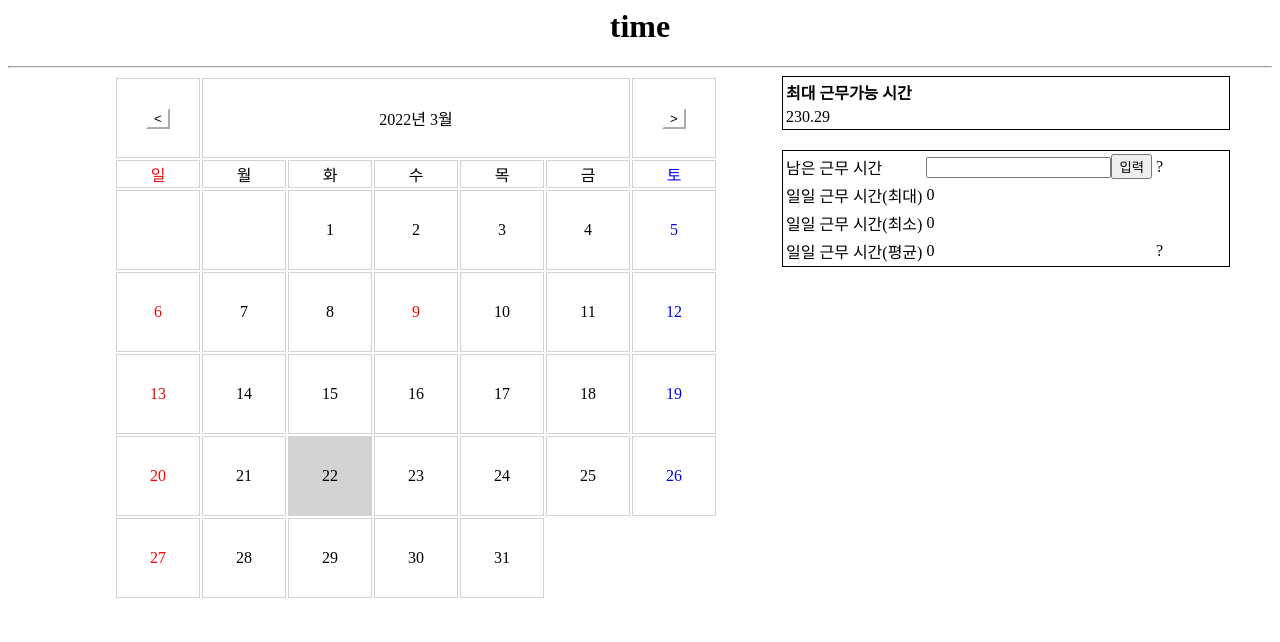
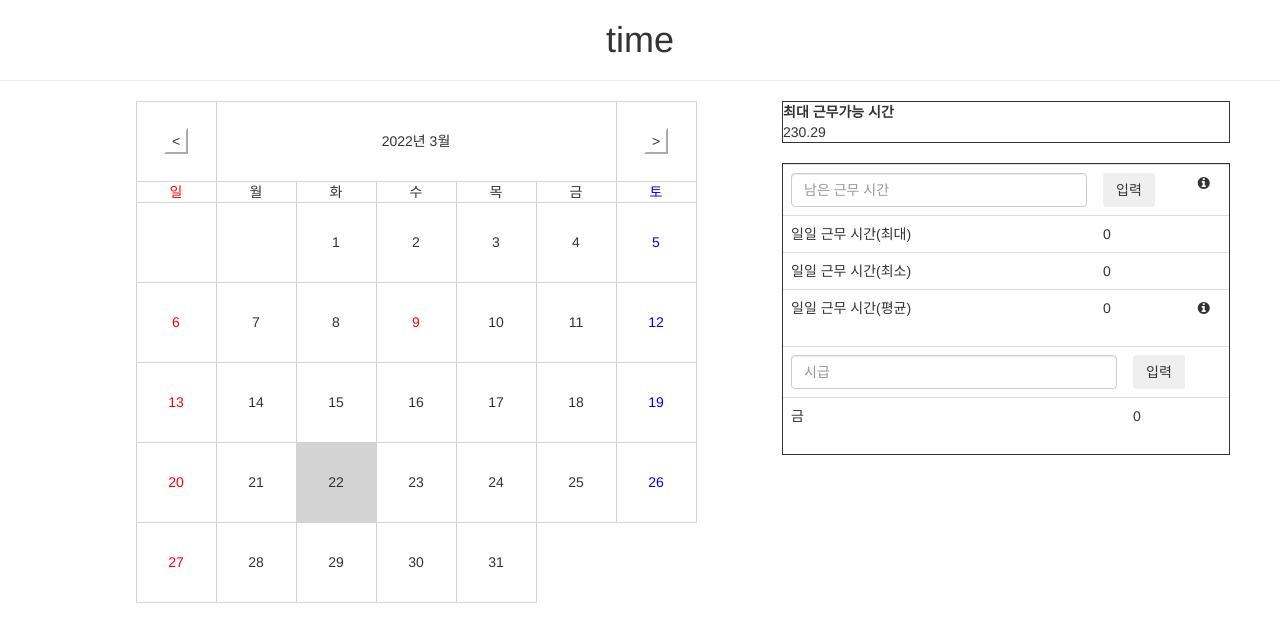
Before and after one commit to HyeonsuIm/WorkingHourCalculator, a Flask app: template templates/html/main.html in a window 1280 px wide. Shown: the top 642 px of the page. Run offline with Flask 2, Linux system fonts and the light colour scheme; the template is opened without the code that fills it, so the values that code supplies are empty; some libraries are stand-ins or nearby versions.

Commit message:
Add vacation Function add overtime_work pay function Improve UI using font-awesome, bootstrap

```diff
--- a/static/Calendar/Calendar.css
+++ b/static/Calendar/Calendar.css
@@ -32,6 +32,9 @@ td.sunday, td.holiday{
 td.saturday{
     color:blue;
 }
+td.vacation{
+    color:red;
+}
 
 button.calendar_button{
     background-color: white;
--- a/static/Calendar/Calendar.js
+++ b/static/Calendar/Calendar.js
@@ -1,4 +1,4 @@
-function render_calendar(date, current_date, holidayList)
+function render_calendar(date, current_date, holidayList, vacationList)
 {
     const currentyear = date.getFullYear()
     const currentMonth = date.getMonth() + 1
@@ -35,7 +35,7 @@ function render_calendar(date, current_date, holidayList)
     {
         let dayOfWeek = (startDayOfWeek + i - 1) % 7
         let classStr = ""
-
+        let onclickStr = ""
         if( true == IsHoliday(holidayList, currentyear, currentMonth, i) )
         {
             classStr = "class='holiday'"
@@ -48,13 +48,22 @@ function render_calendar(date, current_date, holidayList)
         {
             classStr = "class='sunday'"
         }
+        else if( true == IsVacation(vacationList, currentyear, currentMonth, i))
+        {
+            classStr = "class='vacation'"
+            onclickStr = "onclick='displayHolidayPopup(" + currentyear + "," +currentMonth + "," + i + ")'"
+        }
+        else
+        {
+            onclickStr = "onclick='displayHolidayPopup(" + currentyear + "," +currentMonth + "," + i + ")'"
+        }
 
         let idStr = "id='month-day'"
         if( displayDay == i)
         {
             idStr = "id='month-day-today'"
         }
-        elementStr += "<td " + idStr + " " + classStr + ">" + i + "</td>"
+        elementStr += "<td " + idStr + " " + classStr + " " + onclickStr + " >" + i + "</td>"
 
         if( dayOfWeek == 6)
         {
@@ -91,6 +100,41 @@ function SetMonth(diff)
     {
         displayDay = dateTemp.getDate()
     }
-    render_calendar(current_date, displayDay, holidayList)
-    render_working_hour(current_date, displayDay, holidayList)
+    render_calendar(current_date, displayDay, holidayList, vacationList)
+    render_working_hour(current_date, displayDay, holidayList, vacationList)
 }
+
+function displayHolidayPopup(year, month, day)
+{
+    var isVacation = confirm('휴가?')
+    UpdateVacationDayInformation(year, month,day,isVacation)
+    UpdateAllVacation(vacationList)
+
+    render_calendar(current_date, current_date.getDate(), holidayList, vacationList)
+    render_working_hour(current_date, current_date.getDate(), holidayList, vacationList)
+}
+
+function UpdateVacationDayInformation(year,month,date,isVacation)
+{
+    const vacationKey = "vacation_"+year+"-"+ String(month).padStart(2,'0') + "-" + String(date).padStart(2,'0')
+    localStorage.setItem(vacationKey, isVacation)
+}
+
+function UpdateAllVacation()
+{
+    vacationList = []
+    for( let key in localStorage )
+    {
+        isVacation = localStorage.getItem(key)
+        if( "false" != isVacation )
+        {
+            let startIndex = key.indexOf('vacation_')
+            if( 0 == startIndex )
+            {
+                key = key.substring(startIndex+('vacation_').length)
+                //let [year, month,day] = key.split('-',3)
+                vacationList.push(key)
+            }
+        }
+    }
+}
--- a/static/Calendar/CalendarAPI.js
+++ b/static/Calendar/CalendarAPI.js
@@ -10,3 +10,16 @@ function IsHoliday(holidayList, year, month, date)
         return false;
     }
 }
+
+function IsVacation(vacationList, year, month, date)
+{
+    dateStr = year + '-' + String(month).padStart(2,'0') + '-' + String(date).padStart(2,'0')
+    if( -1 != vacationList.indexOf(dateStr) )
+    {
+        return true;
+    }
+    else
+    {
+        return false;
+    }
+}
--- a/static/Calendar/WorkingHour.js
+++ b/static/Calendar/WorkingHour.js
@@ -9,14 +9,22 @@ function render_working_hour(date, current_date, holidayList)
     /*document.createElement('<div>`${viewYear}년 ${viewMonth + 1}월`</div>')*/
 
     //날짜 생성
-    let [totalWorkingDayCnt, remainedWorkingDayCnt] = GetWorkingDay(holidayList, monthStartDay, monthLastDay, startDayOfWeek, current_date)
-    let [maxWorkingHour, avgWorkingHour, minWorkingHour] = GetWorkingHours(monthLastDay.getDate(), totalWorkingDayCnt, remainedWorkingDayCnt)
+    let [totalWorkingDayCnt, remainedWorkingDayCnt] = GetWorkingDay(holidayList, vacationList, monthStartDay, monthLastDay, startDayOfWeek, current_date)
+    let [maxWorkingHour, avgWorkingHour, minWorkingHour] = GetWorkingHours(monthLastDay.getDate(), totalWorkingDayCnt)
 
     MakeWorkingHourTable(maxWorkingHour, avgWorkingHour, minWorkingHour)
     SetAllRemainedWorkingHour(remainedWorkingDayCnt, maxWorkingHour, avgWorkingHour, minWorkingHour)
+
+    overtime_work = (maxWorkingHour - GetRemainedWorkingHour()) - minWorkingHour
+    if( overtime_work < 0 )
+    {
+        overtime_work = 0
+    }
+
+    renderOvernightPay()
 }
 
-function GetWorkingDay(holidayList, monthStartDay, monthLastDay, startDayOfWeek, today_date)
+function GetWorkingDay(holidayList, vacationList, monthStartDay, monthLastDay, startDayOfWeek, today_date)
 {
     totalDayCnt = monthLastDay.getDate()
     let workingDayCnt = 0
@@ -26,7 +34,8 @@ function GetWorkingDay(holidayList, monthStartDay, monthLastDay, startDayOfWeek,
         dayOfWeek = (startDayOfWeek + i -1) % 7
         if( dayOfWeek != 0 &&
             dayOfWeek != 6 &&
-            false == IsHoliday(holidayList, monthStartDay.getFullYear(), monthStartDay.getMonth() + 1, i))
+            false == IsHoliday(holidayList, monthStartDay.getFullYear(), monthStartDay.getMonth() + 1, i) &&
+            false == IsVacation(vacationList, monthStartDay.getFullYear(), monthStartDay.getMonth() + 1, i) )
         {
             workingDayCnt++;
             if(today_date < i)
@@ -38,10 +47,10 @@ function GetWorkingDay(holidayList, monthStartDay, monthLastDay, startDayOfWeek,
     return [workingDayCnt, workingDayCntAfterToday]
 }
 
-function GetWorkingHours(totalDayCnt, totalWorkingDayCnt, remainedWorkingDayCnt)
+function GetWorkingHours(totalDayCnt, totalWorkingDayCnt)
 {
     let maxWorkingHour = totalDayCnt / 7 * 52;
-    let minWorkingHour = totalWorkingDayCnt * 8 < totalDayCnt / 7 * 40 ? totalWorkingDayCnt * 8 : totalDayCnt / 7 * 40
+    let minWorkingHour = totalWorkingDayCnt * 8 < totalDayCnt / 7 * 40 ? totalWorkingDayCnt * 8 : totalDayCnt / 7 * 40;
     let avgWorkingHour = maxWorkingHour * 0.9
     return [maxWorkingHour, avgWorkingHour, minWorkingHour]
 }
@@ -103,3 +112,29 @@ function SetRemainedWorkingHour(elementId, value)
         element.innerText = "0"
     }
 }
+
+function renderOvernightPay()
+{
+    let element = document.getElementById('overnight_pay')
+    let payPerHourElement = document.getElementById("overnight_pay_per_hour")
+    let payPerHour = payPerHourElement.value
+
+    if( 0 == payPerHour )
+    {
+        payPerHourElement.value = localStorage.getItem('overtime_pay')
+        payPerHour = payPerHourElement.value
+    }
+    else
+    {
+        localStorage.setItem('overtime_pay', payPerHour)
+    }
+
+    if( overtime_work > 0)
+    {
+        element.innerText = (Math.floor( overtime_work * 60 ) * (payPerHour / 60 )).toLocaleString()
+    }
+    else
+    {
+        element.innerText = "0"
+    }
+}
--- a/templates/html/main.html
+++ b/templates/html/main.html
@@ -1,7 +1,12 @@
-<html>
+<!DOCTYPE html>
+<html lang="en">
     <head>
         <meta http-equiv="Content-Type" content="text/html; charset=utf-8">
         <title>NVS month time</title>
+        <link rel="stylesheet" href="https://maxcdn.bootstrapcdn.com/bootstrap/3.4.1/css/bootstrap.min.css">
+        <link rel="stylesheet" href="https://cdnjs.cloudflare.com/ajax/libs/font-awesome/4.7.0/css/font-awesome.min.css">
+        <script src="https://ajax.googleapis.com/ajax/libs/jquery/3.6.0/jquery.min.js"></script>
+        <script src="https://maxcdn.bootstrapcdn.com/bootstrap/3.4.1/js/bootstrap.min.js"></script>
         <script src="/static/Calendar/CalendarAPI.js"></script>
         <script src="/static/Calendar/Calendar.js"></script>
         <script src="/static/Calendar/WorkingHour.js"></script>
@@ -19,11 +24,11 @@
                 <div id="month_working_hour">
                 </div>
                 <div id="month_working_plan" style="margin:auto;margin-top:20px;border:1px solid">
-                    <table>
+                    <table class="table">
                         <tr>
-                            <td >남은 근무 시간</td>
-                            <td ><input id='working_done' type='number' value=0><input type='button' value='입력' onclick='render_working_hour(date, holidayList)'></input></td>
-                            <td title='오늘 퇴근 기준 남은 근무시간' style='cursor:help'> ? </td>
+                            <td><input type='number' class='form-control' placeholder='남은 근무 시간' id='working_done'/></td>
+                            <td><input type='button' class='btn btn-outline-dark' value='입력' onclick='render_working_hour(current_date, current_date.getDate(), holidayList, vacationList)'/></td>
+                            <td><i class="fa fa-info-circle" data-toggle="tooltip" title='오늘 퇴근 기준 남은 근무시간' style='cursor:help'/> </td>
                         </tr>
                         <tr>
                             <td>일일 근무 시간(최대)</td>
@@ -38,7 +43,17 @@
                         <tr>
                             <td>일일 근무 시간(평균)</td>
                             <td id='daily_working_hour_avg'></td>
-                            <td title='평균 : 최대근무 대비 90%이상 근무' style='cursor:help'> ? </td>
+                            <td><i class="fa fa-info-circle" data-toggle="tooltip" title='평균 : 최대근무 대비 90%이상 근무' style='cursor:help'/></td>
+                        </tr>
+                    </table>
+                    <table class="table">
+                        <tr>
+                            <td><input type='number' class='form-control' placeholder='시급' id='overnight_pay_per_hour'/></td>
+                            <td><input type='button' class='btn btn-outline-dark' value='입력' onclick='renderOvernightPay()'/></td>
+                        </tr>
+                        <tr>
+                            <td>금</td>
+                            <td id='overnight_pay'></td>
                         </tr>
                     </table>
                 </div>
@@ -46,12 +61,20 @@
         </div>
     </body>
     <script>
+        $(document).ready(function(){
+            $('[data-toggle="tooltip"]').tooltip();
+        });
+        overtime_work = 0
         current_date = new Date()
         holidayList = [{% for i in data %} {% if i==data[0] %}"{{i}}"{% else %},"{{i}}"{% endif %} {% endfor %}]
 
         holidayList.push("2022-03-09")
         holidayList.sort()
-        render_calendar(current_date, current_date.getDate(), holidayList)
-        render_working_hour(current_date, current_date.getDate(), holidayList)
+        vacationList = []
+        UpdateAllVacation(vacationList)
+        render_calendar(current_date, current_date.getDate(), holidayList, vacationList)
+        render_working_hour(current_date, current_date.getDate(), holidayList, vacationList)
+
+        renderOvernightPay()
     </script>
 </html>
```
